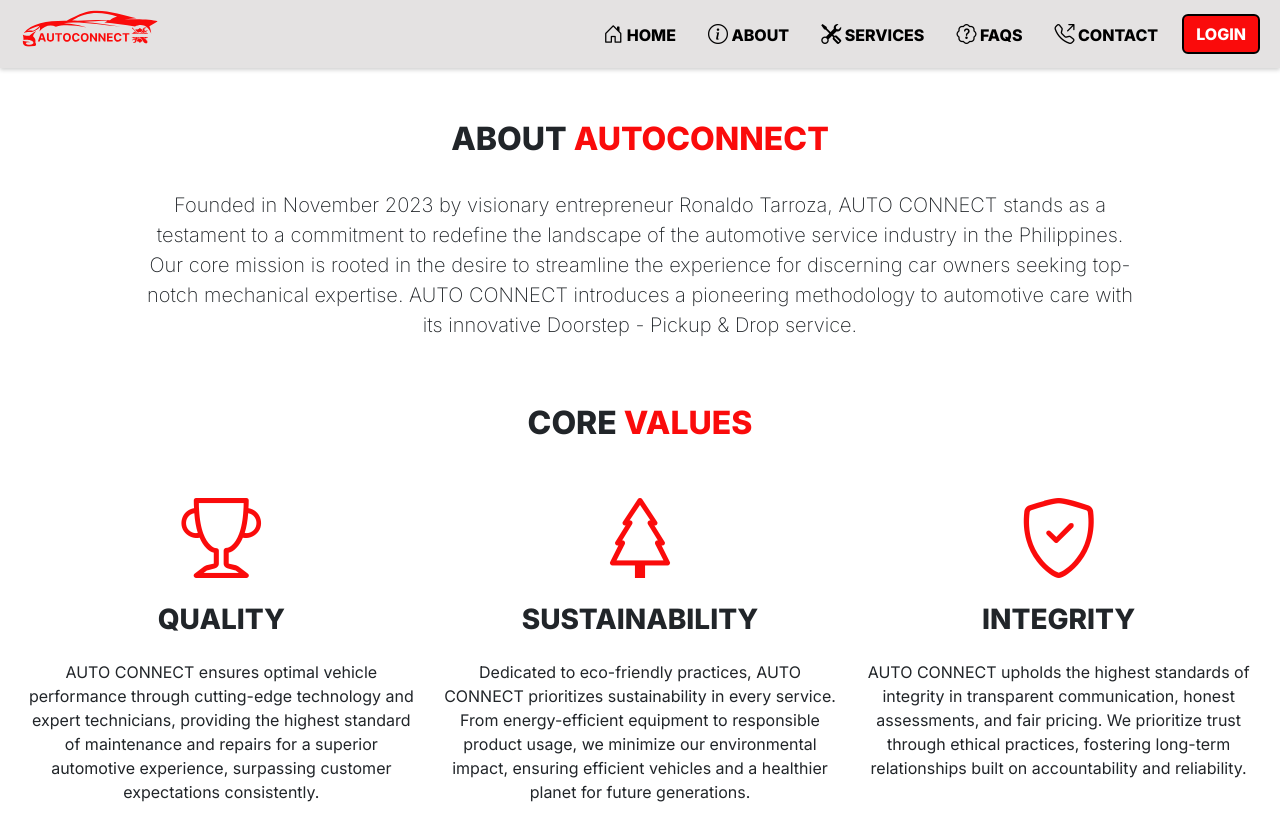
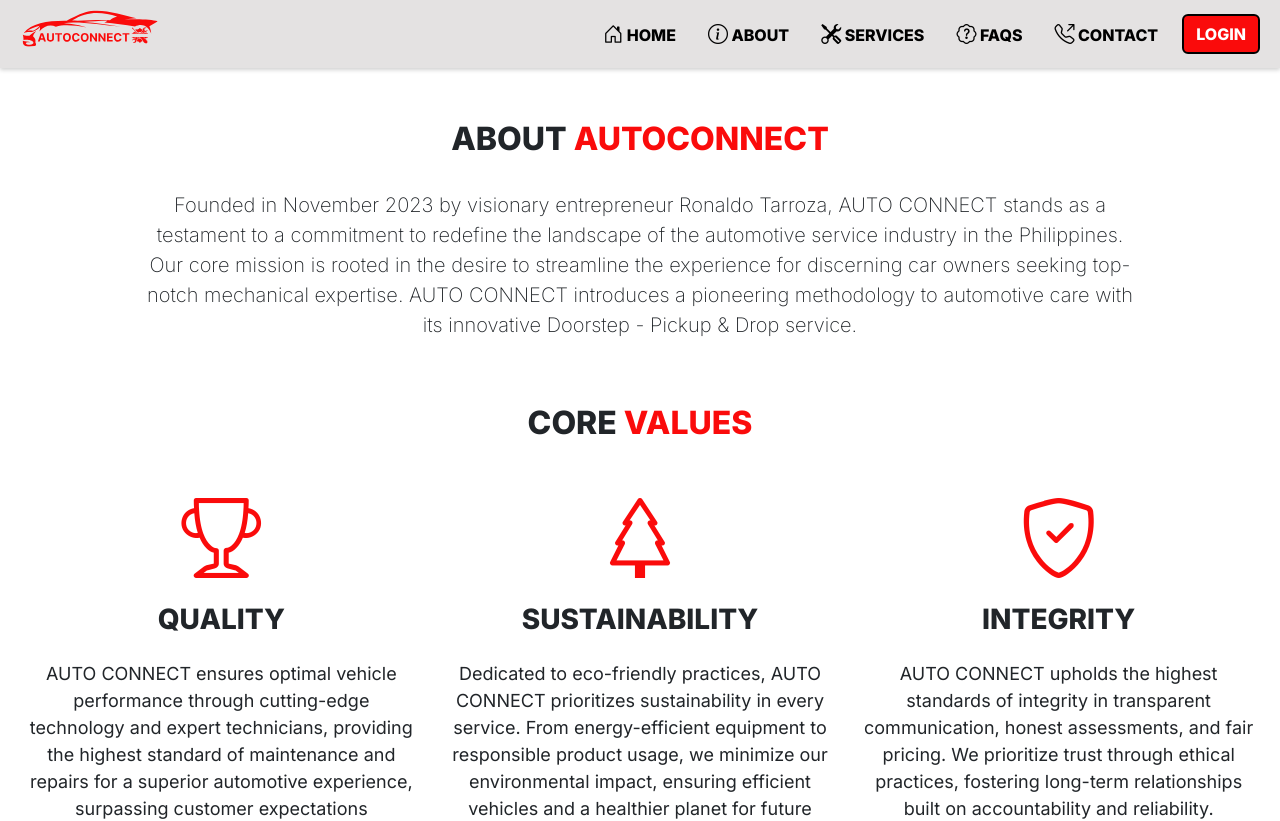
Before and after one commit to jaspherbagor/AutoConnect, a React (Create React App) app in the folder front-end/: page /about in a window 1280 px wide. Shown: the top 821 px of the page. Built offline with nearby package versions, Linux system fonts and the light colour scheme.

Commit message:
added a class to the features in the about page

```diff
--- a/front-end/src/components/pages/client/about.jsx
+++ b/front-end/src/components/pages/client/about.jsx
@@ -23,17 +23,17 @@ const About = () => {
                 <div className="col-md-10 col-sm-10 col-12 justify-content-center align-items-center d-flex container">
 
                 </div>
-                <p>AUTO CONNECT ensures optimal vehicle performance through cutting-edge technology and expert technicians, providing the highest standard of maintenance and repairs for a superior automotive experience, surpassing customer expectations consistently.</p>
+                <p className="about-detail">AUTO CONNECT ensures optimal vehicle performance through cutting-edge technology and expert technicians, providing the highest standard of maintenance and repairs for a superior automotive experience, surpassing customer expectations consistently.</p>
               </div>
               <div className="col-md-4">
                 <i className="bi bi-tree display-1 core-values-icon"></i>
                 <h3 className="fw-bold mb-4 mt-3">SUSTAINABILITY</h3>
-                <p>Dedicated to eco-friendly practices, AUTO CONNECT prioritizes sustainability in every service. From energy-efficient equipment to responsible product usage, we minimize our environmental impact, ensuring efficient vehicles and a healthier planet for future generations.</p>
+                <p className="about-detail">Dedicated to eco-friendly practices, AUTO CONNECT prioritizes sustainability in every service. From energy-efficient equipment to responsible product usage, we minimize our environmental impact, ensuring efficient vehicles and a healthier planet for future generations.</p>
               </div>
               <div className="col-md-4">
                 <i className="bi bi-shield-check display-1 core-values-icon"></i>
                 <h3 className="fw-bold mb-4 mt-3">INTEGRITY</h3>
-                <p>AUTO CONNECT upholds the highest standards of integrity in transparent communication, honest assessments, and fair pricing. We prioritize trust through ethical practices, fostering long-term relationships built on accountability and reliability.</p>
+                <p className="about-detail">AUTO CONNECT upholds the highest standards of integrity in transparent communication, honest assessments, and fair pricing. We prioritize trust through ethical practices, fostering long-term relationships built on accountability and reliability.</p>
               </div>
             </div>
 
```
